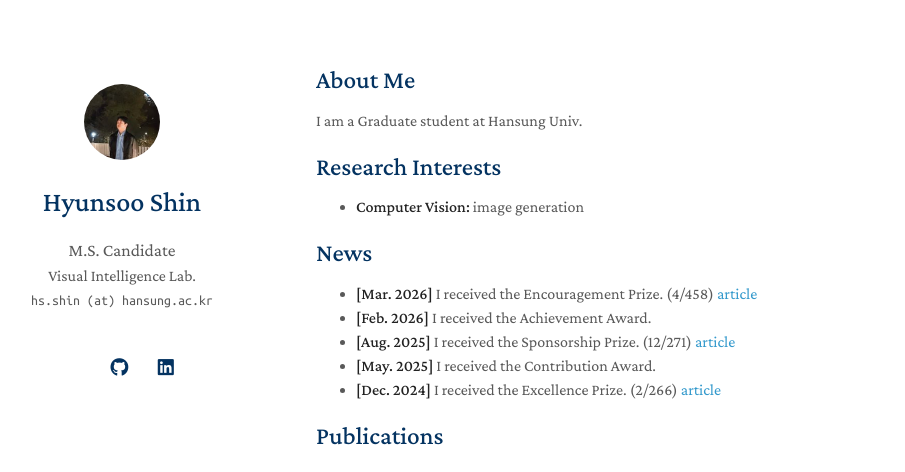
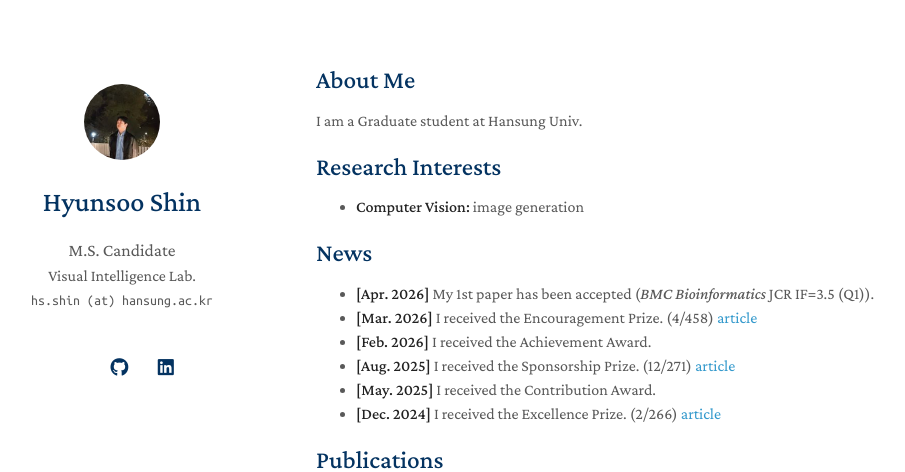
Before and after one commit to YONGJI04/yongji04.github.io, a Jekyll site: the page built from index.md, in a window 1280 px wide, cut to the strip 0-472 px from the top of the page. Shown: the whole strip, without its empty margins (154-1059 px from the left). Built offline with Jekyll 4.4.1, drawn with Linux system fonts in a browser that asks for light colours; a style sheet for code colours, icons or effects is not loaded; our own code applies the rules of GitHub Pages for plain Markdown files.

Commit message:
Update index.md

```diff
--- a/index.md
+++ b/index.md
@@ -12,6 +12,7 @@ I am a Graduate student at Hansung Univ.
 
 ## News
 
+- **[Apr. 2026]** My 1st paper has been accepted (_BMC Bioinformatics_ JCR IF=3.5 (Q1)).
 - **[Mar. 2026]** I received the Encouragement Prize. (4/458) [article](https://v.daum.net/v/HlmMlcWI1Q)
 - **[Feb. 2026]** I received the Achievement Award.
 - **[Aug. 2025]** I received the Sponsorship Prize. (12/271) [article](https://www.donga.com/news/It/article/all/20250813/132178039/1)
```
